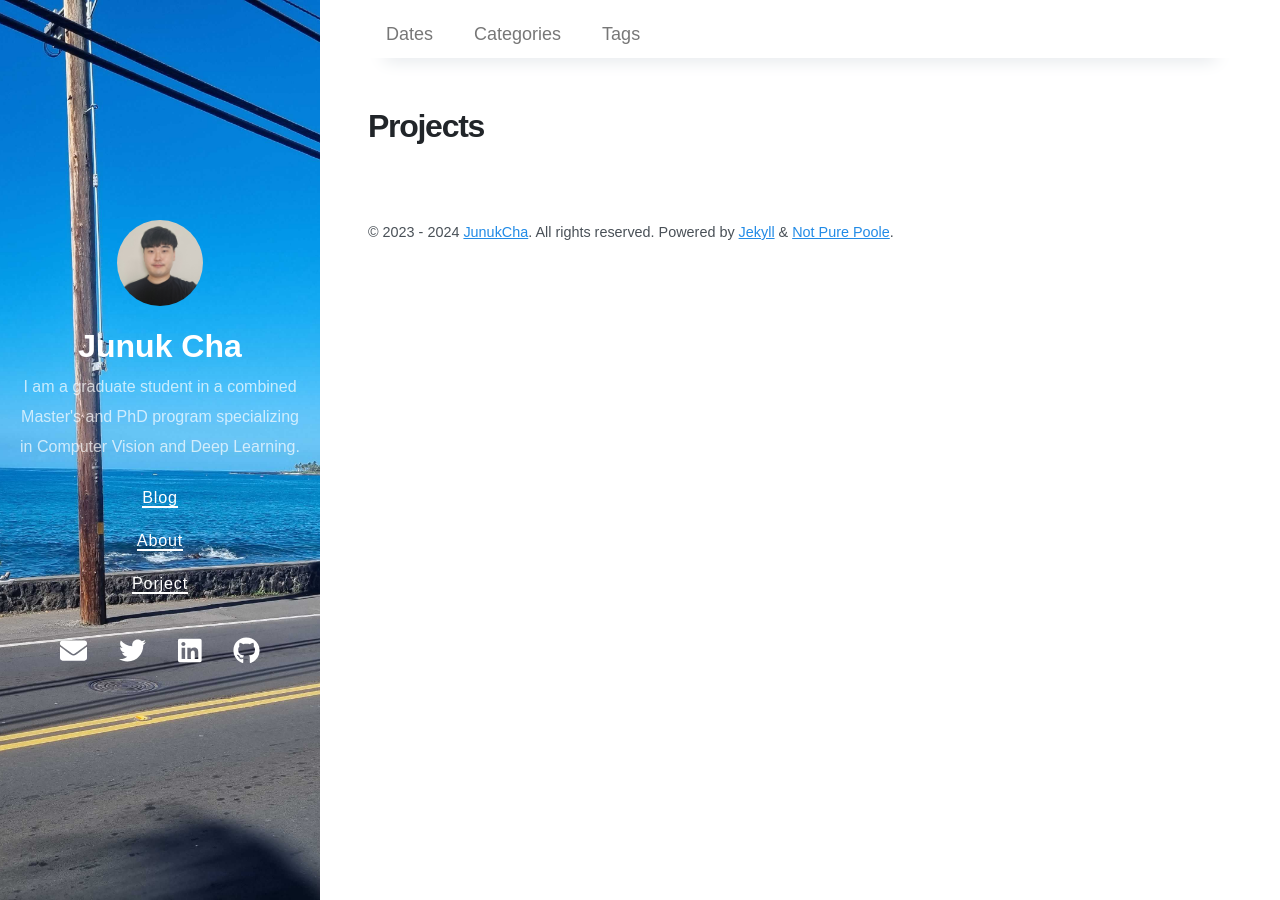
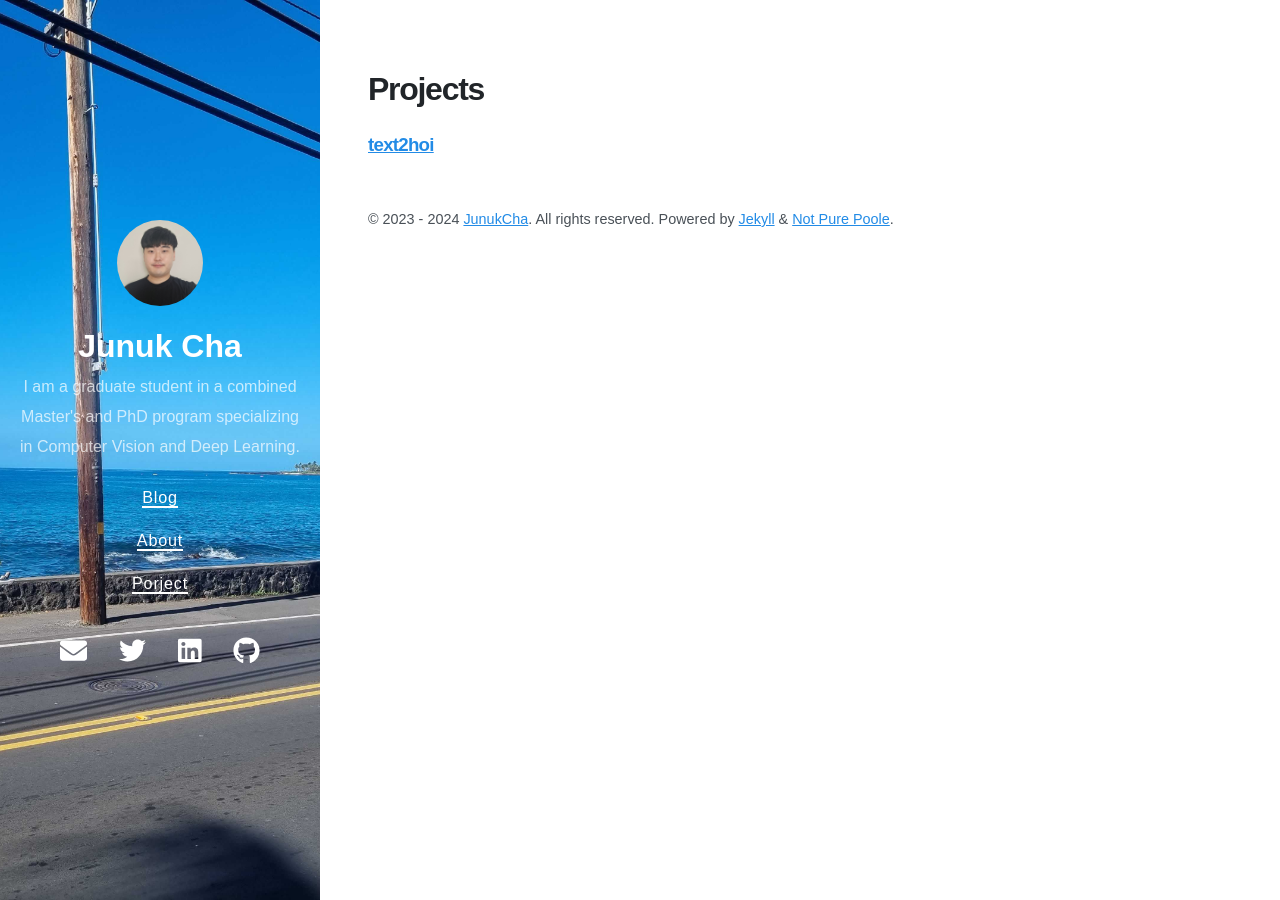
Before and after one commit to JunukCha/junukcha.github.io, a Jekyll site: the page built from projects.md, in a window 1280 px wide. Built offline with Jekyll 4.4.1, drawn with Linux system fonts in a browser that asks for light colours; nearby versions of some CDN libraries.

Commit message:
Update projects.md

```diff
--- a/projects.md
+++ b/projects.md
@@ -1,6 +1,14 @@
 ---
-layout: archive-taxonomies
+layout: default
+title: Projects
 permalink: /projects/
-title: Projects
-type: projects
 ---
+
+# Projects
+
+{% for project in site.projects %}
+  <div>
+    <h3><a href="{{ project.url }}">{{ project.title }}</a></h3>
+    <p>{{ project.content | strip_html | truncate: 160 }}</p>
+  </div>
+{% endfor %}
```
